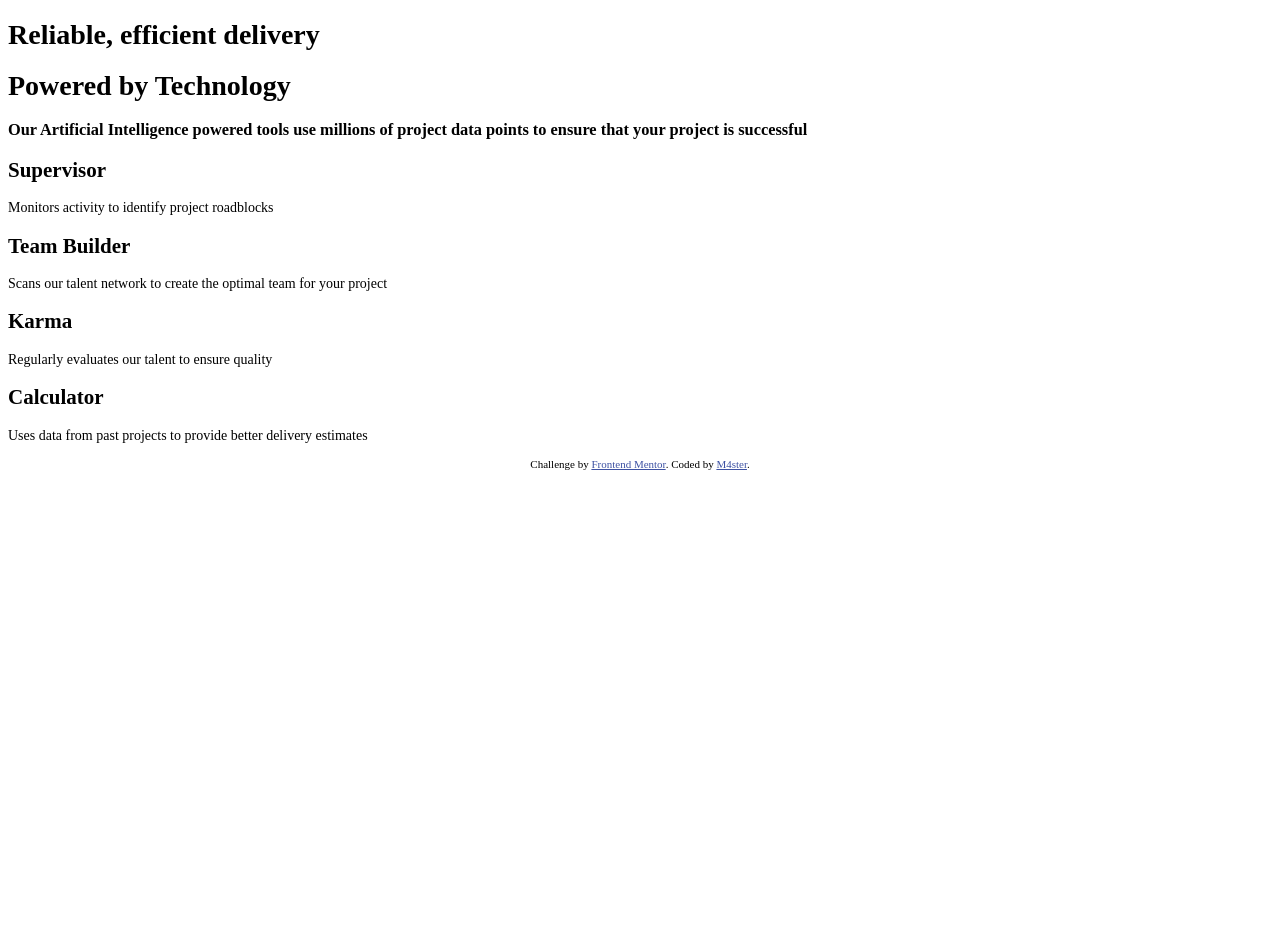
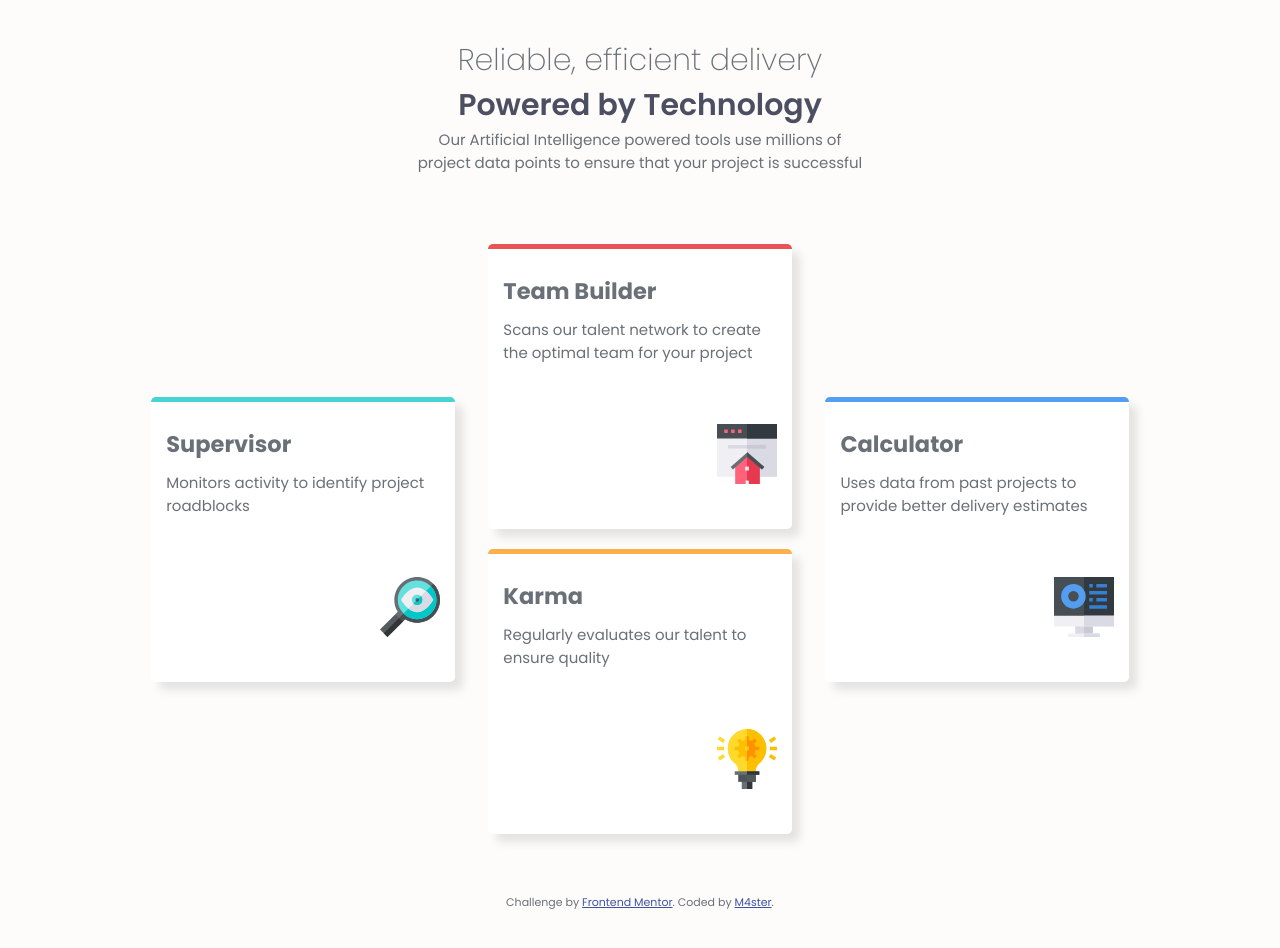
Before and after one commit to Master-Chowan/Four-card-feature-section, a plain HTML site: page index.html in a window 1280 px wide. Before the commit the page ends 800 px from the top, so only its background shows below. Drawn offline with Linux system fonts and the light colour scheme.

Commit message:
Diseño final

```diff
--- a/index.html
+++ b/index.html
@@ -12,6 +12,12 @@
       href="./images/favicon-32x32.png"
     />
     <link rel="stylesheet" href="./styles.css" />
+    <link rel="preconnect" href="https://fonts.googleapis.com" />
+    <link rel="preconnect" href="https://fonts.gstatic.com" crossorigin />
+    <link
+      href="https://fonts.googleapis.com/css2?family=Poppins:ital,wght@0,100;0,200;0,300;0,400;0,500;0,600;0,700;0,800;0,900;1,100;1,200;1,300;1,400;1,500;1,600;1,700;1,800;1,900&family=Roboto&display=swap"
+      rel="stylesheet"
+    />
 
     <title>Frontend Mentor | Four card feature section</title>
 
@@ -19,38 +25,39 @@
   </head>
   <body>
     <header>
-      <h1>Reliable, efficient delivery</h1>
-      <h1>Powered by Technology</h1>
-      <h3>
+      <h1 class="title1">Reliable, efficient delivery</h1>
+      <h1 class="title2">Powered by Technology</h1>
+      <p>
         Our Artificial Intelligence powered tools use millions of project data
         points to ensure that your project is successful
-      </h3>
+      </p>
     </header>
     <main>
       <div class="col">
-        <div class="card">
+
+        <div class="card color1">
           <h2>Supervisor</h2>
           <p>Monitors activity to identify project roadblocks</p>
+          <img src="./images/icon-supervisor.svg" alt="lupa">
         </div>
       </div>
       <div class="col">
-        <div class="card">
+        <div class="card color2">
           <h2>Team Builder</h2>
-          <p>
-            Scans our talent network to create the optimal team for your project
-          </p>
+          <p>Scans our talent network to create the optimal team for your project</p>
+          <img src="./images/icon-team-builder.svg" alt="casa">
         </div>
-        <div class="card">
+        <div class="card color3">
           <h2>Karma</h2>
           <p>Regularly evaluates our talent to ensure quality</p>
+          <img src="./images/icon-karma.svg" alt="foco">
         </div>
       </div>
       <div class="col">
-        <div class="card">
+        <div class="card color4">
           <h2>Calculator</h2>
-          <p>
-            Uses data from past projects to provide better delivery estimates
-          </p>
+          <p>Uses data from past projects to provide better delivery estimates</p>
+          <img src="./images/icon-calculator.svg" alt="simbolos">
         </div>
       </div>
     </main>
--- a/styles.css
+++ b/styles.css
@@ -1,19 +1,121 @@
 html {
-  font-size: 14px;
+  font-size: 15px;
   box-sizing: border-box;
 }
 
-*, *:before, *:after {
+*,
+*:before,
+*:after {
   box-sizing: inherit;
 }
 
 body {
+  background-color: rgb(253, 252, 251);
+  color: hsl(212, 6%, 44%);
+  font-family: "Poppins", sans-serif;
+  display: flex;
+  flex-direction: column;
+  min-height: 100vh;
+}
 
+header {
+  width: 36%;
+  margin: 2rem auto;
+  text-align: center;
 }
+
+.title1 {
+  font-weight: 200;
+  margin: 0;
+}
+
+.title2 {
+  font-weight: 600;
+  color: hsl(234, 12%, 34%);
+  margin: 0;
+}
+
+main {
+  display: flex;
+  justify-content: space-between;
+  width: 80%;
+  margin: 0 auto;
+}
+.col {
+  width: 100%;
+  justify-content: center;
+  align-items: center;
+  display: flex;
+  flex-direction: column;
+}
+
+.card {
+  display: flex;
+  flex-direction: column;
+  width: 90%;
+  background-color: white;
+  padding: 15px;
+  margin: 10px;
+  border-radius: 5px;
+  /* border-top: 5px hsl(180, 62%, 55%); */
+  box-shadow: 8px 8px 10px rgba(0, 0, 0, 0.1);
+}
+
+.color1 {
+  border-top: solid 5px hsl(180, 62%, 55%);
+}
+
+.color2 {
+  border-top: solid 5px hsl(0, 78%, 62%);
+}
+
+.color3 {
+  border-top: solid 5px hsl(34, 97%, 64%);
+}
+
+.color4 {
+  border-top: solid 5px hsl(212, 86%, 64%);
+}
+
+h2 {
+  margin: 10px 0;
+}
+
+p {
+  margin: 0 0 30px;
+}
+img {
+    flex: 1;
+  width: 60px;
+  height: 60px;
+  align-self: flex-end;
+  margin: 30px 0 30px 0;
+}
+
 .attribution {
   font-size: 11px;
   text-align: center;
+  margin-top: 50px;
 }
 .attribution a {
   color: hsl(228, 45%, 44%);
 }
+
+@media (max-width: 375px) {
+main {
+    flex-direction: column; /* Stack cards vertically */
+    width: 100%; /* Full width */
+    padding: 0 10px; /* Small padding for edges */
+  }
+
+  .col {
+    width: 100%; /* Full width for columns */
+  }
+
+  .card {
+    width: 100%; /* Full width cards */
+    padding: 20px; /* Reduced padding */
+    margin: 10px 0; /* Vertical spacing only */
+  }
+
+}
```
Also changed, not shown: screenshot.jpg (added), 1 other file.
